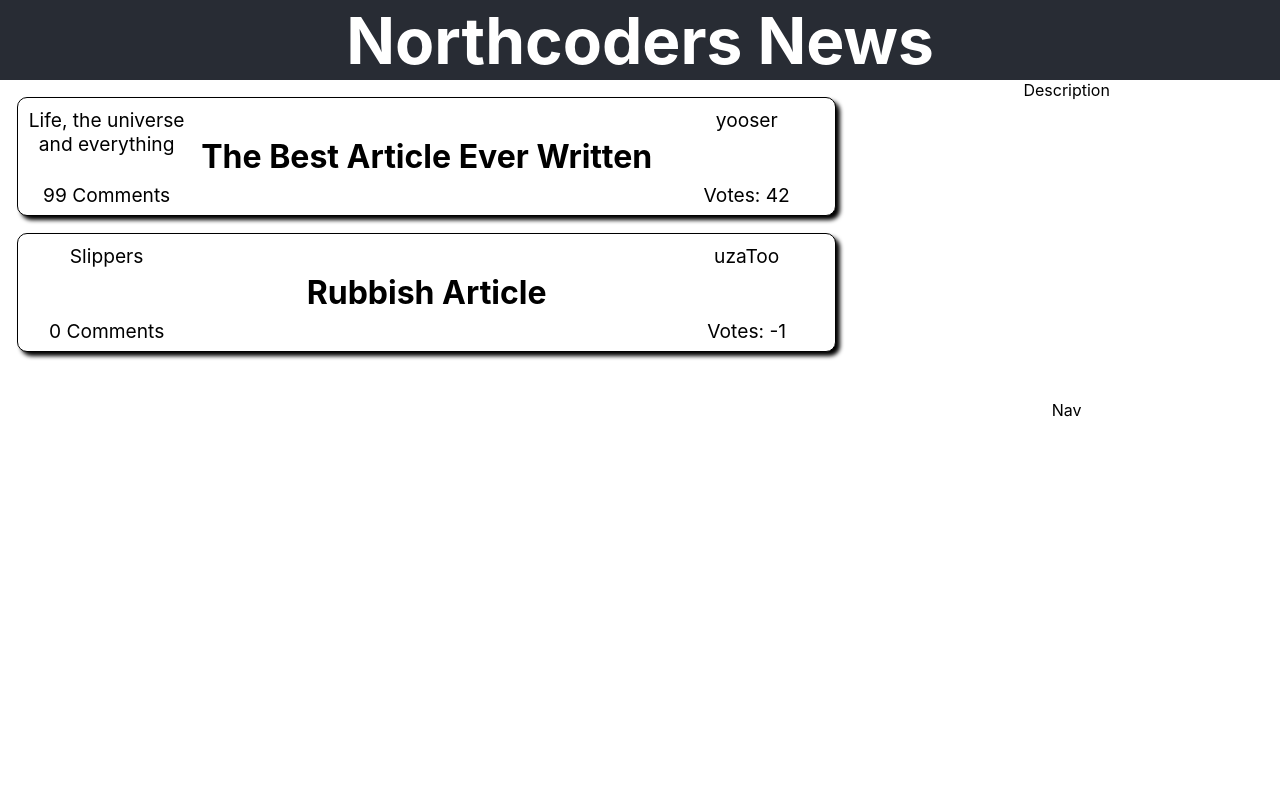
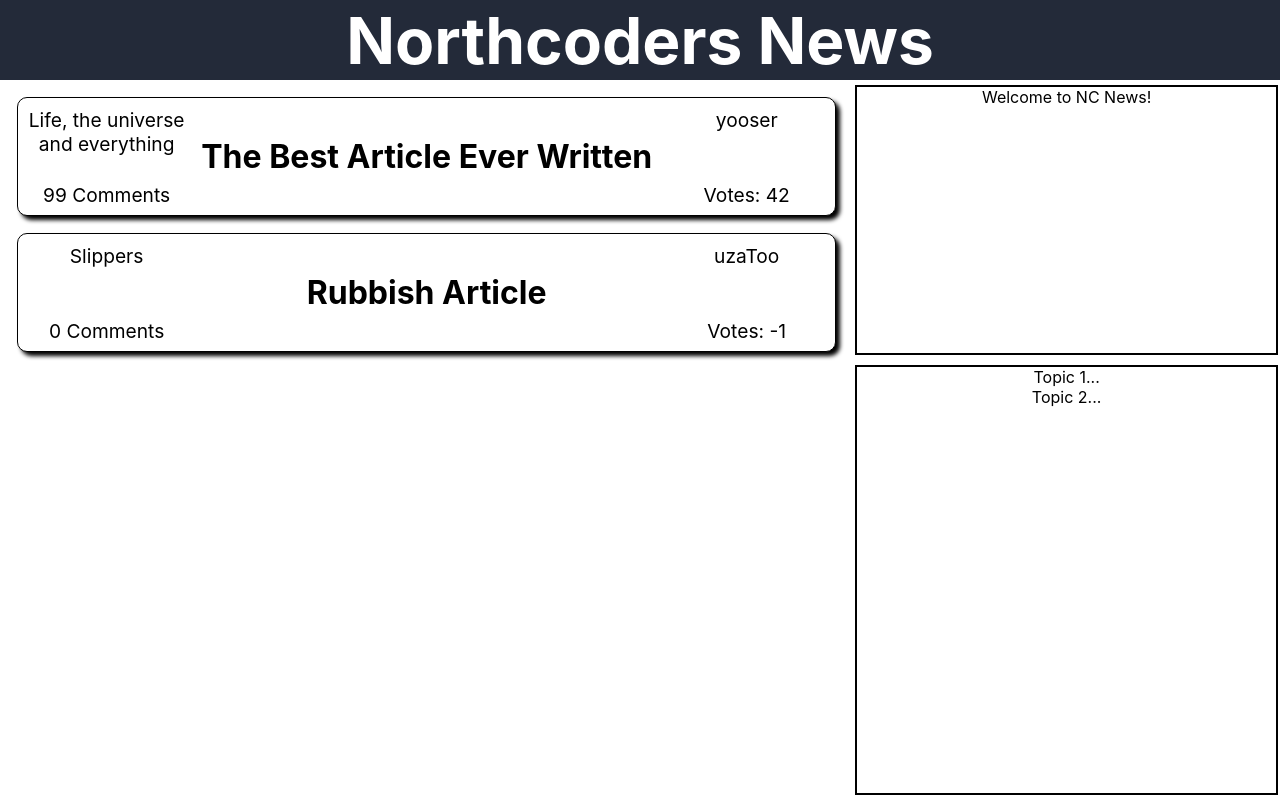
Before and after one commit to PatrickMackridge/nc-news-frontend, a React (Create React App) app: page / in a window 1280 px wide. Built offline with nearby package versions, Linux system fonts and the light colour scheme; no server answers.

Commit message:
Created most of the component tree for viewing all articles and articles by topic - minor styling changes and some routing added

```diff
--- a/package.json
+++ b/package.json
@@ -3,6 +3,7 @@
   "version": "0.1.0",
   "private": true,
   "dependencies": {
+    "@reach/router": "^1.3.3",
     "@testing-library/jest-dom": "^4.2.4",
     "@testing-library/react": "^9.5.0",
     "@testing-library/user-event": "^7.2.1",
--- a/src/App.css
+++ b/src/App.css
@@ -12,7 +12,7 @@
 
 .app-header {
   grid-column-start: span 2;
-  background-color: #282c34;
+  background-color: #232a39;
   display: flex;
   align-items: center;
   justify-content: center;
@@ -31,10 +31,14 @@
 
 .description {
   grid-area: desc;
+  border: 2px solid black;
+  margin: 5px 2px;
 }
 
 .nav-area {
   grid-area: nav;
+  border: 2px solid black;
+  margin: 5px 2px;
 }
 
 .article-card {
@@ -84,10 +88,18 @@
   grid-area: card-votes;
 }
 
+.topic-list {
+  display: flex;
+  justify-content: center;
+  list-style: none;
+  margin: 0;
+  padding: 0;
+}
+
 @media only screen and (min-width: 768px) {
   .app {
     display: grid;
-    grid-template: 10% 40% 50% / 2fr 1fr;
+    grid-template: 10% 35% 55% / 2fr 1fr;
     grid-template-areas:
       "header       header"
       "article-list desc"
@@ -122,4 +134,8 @@
     font-size: 1.5vw;
     grid-area: card-votes;
   }
+
+  .topic-list {
+    flex-direction: column;
+  }
 }
--- a/src/App.js
+++ b/src/App.js
@@ -1,14 +1,25 @@
 import React from "react";
 import "./App.css";
 import AllArticles from "./Components/AllArticles";
+import Nav from "./Components/Nav";
+import { Router } from "@reach/router";
+import SiteDesc from "./Components/SiteDesc";
+import TopicDesc from "./Components/TopicDesc";
+import ArticlesByTopic from "./ArticlesByTopic";
 
 function App() {
   return (
     <div className="app">
       <header className="app-header">Northcoders News</header>
-      <AllArticles className="article-area" />
-      <div className="description">Description</div>
-      <div className="nav-area">Nav</div>
+      <Router className="article-list">
+        <AllArticles path="/" className="article-area" />
+        <ArticlesByTopic path="/:topic" />
+      </Router>
+      <Router className="description">
+        <SiteDesc path="/" />
+        <TopicDesc path="/:topic" />
+      </Router>
+      <Nav />
     </div>
   );
 }
--- /dev/null
+++ b/src/ArticlesByTopic.jsx
@@ -0,0 +1,9 @@
+import React, { Component } from "react";
+
+class ArticlesByTopic extends Component {
+  render() {
+    return <div>Articles By Topic</div>;
+  }
+}
+
+export default ArticlesByTopic;
--- /dev/null
+++ b/src/Components/Nav.jsx
@@ -0,0 +1,14 @@
+import React, { Component } from "react";
+import TopicList from "./TopicList";
+
+class Nav extends Component {
+  render() {
+    return (
+      <div className="nav-area">
+        <TopicList />
+      </div>
+    );
+  }
+}
+
+export default Nav;
--- /dev/null
+++ b/src/Components/SiteDesc.jsx
@@ -0,0 +1,7 @@
+import React from "react";
+
+const SiteDesc = props => {
+  return <div>Welcome to NC News!</div>;
+};
+
+export default SiteDesc;
--- /dev/null
+++ b/src/Components/TopicDesc.jsx
@@ -0,0 +1,7 @@
+import React from "react";
+
+const TopicDesc = () => {
+  return <div>Description of specific topic</div>;
+};
+
+export default TopicDesc;
--- /dev/null
+++ b/src/Components/TopicList.jsx
@@ -0,0 +1,12 @@
+import React from "react";
+
+const TopicList = () => {
+  return (
+    <ul className="topic-list">
+      <li>Topic 1...</li>
+      <li>Topic 2...</li>
+    </ul>
+  );
+};
+
+export default TopicList;
```
Also changed, not shown: src/Components/SortArticleList.jsx (added, +16 -0 lines), 1 other file (tests, documents, lock files or other folders).
